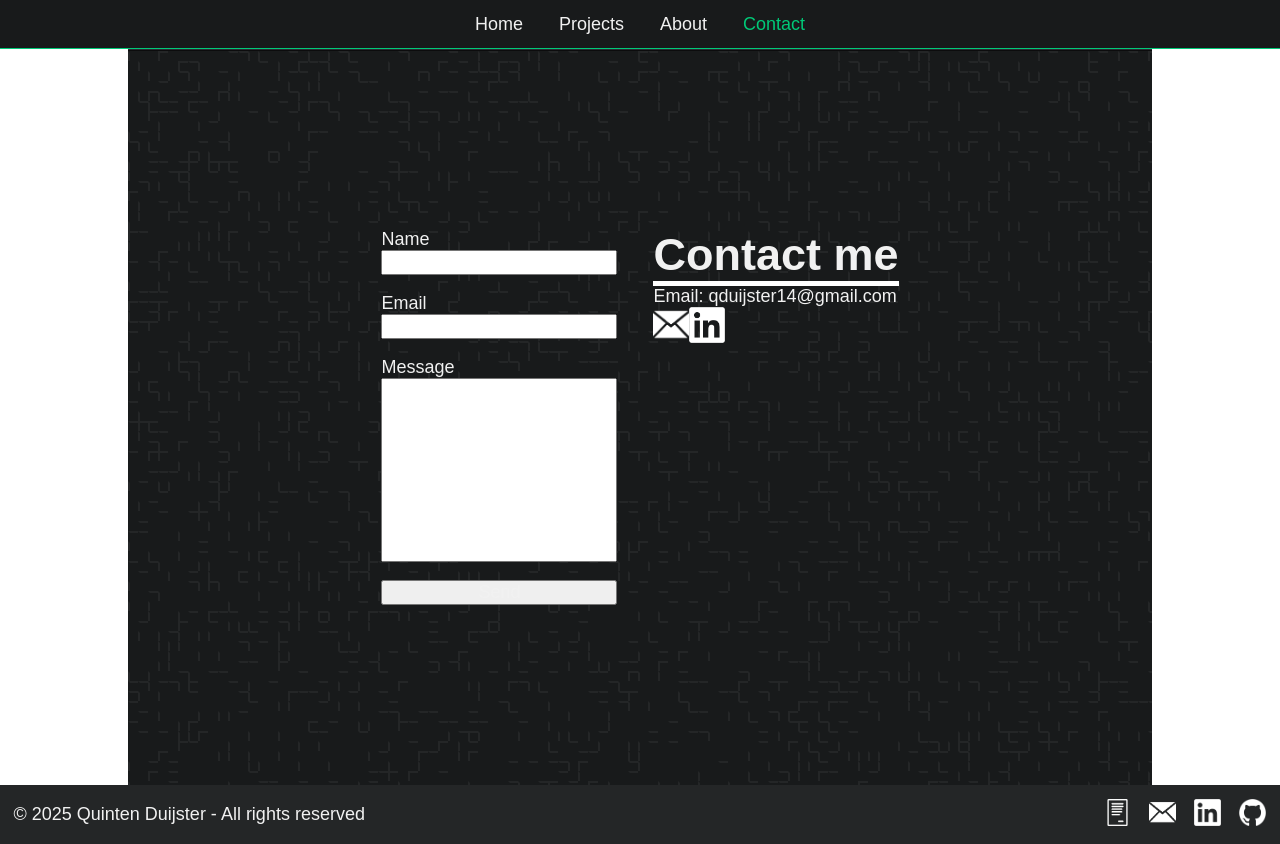
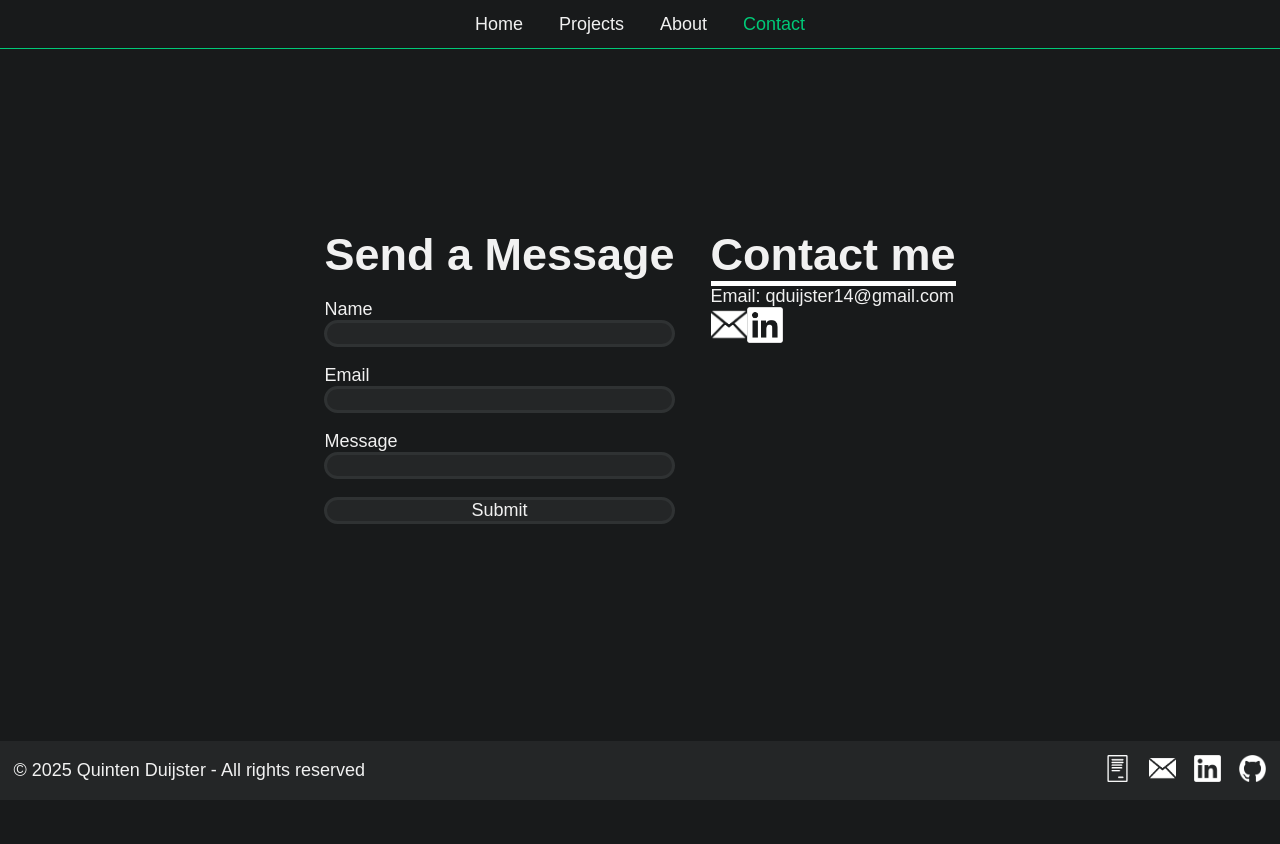
Before and after one commit to Entropire/entropire.github.io, a React (Vite) app: page /contact in a window 1280 px wide. After the commit the page ends 800 px from the top, so only its background shows below. Built offline with nearby package versions, Linux system fonts and the light colour scheme.

Commit message:
whent further on css for contact page

```diff
--- a/src/css/Global.css
+++ b/src/css/Global.css
@@ -36,7 +36,7 @@ h4{
 body{
     background-repeat: repeat;
     background-size: auto;
-
+    background-color: var(--Background-Color);
 
 }
 
--- a/src/css/pages/Contact.module.css
+++ b/src/css/pages/Contact.module.css
@@ -34,3 +34,28 @@
 .ContactInfo img:hover{
     cursor: pointer;
 }
+
+.InputBox {
+  background-color: var(--Forground-Color);
+  border-radius: 1rem;
+  border: 0.2rem solid var(--Border-Color);
+}
+
+.InputBox:focus {
+    outline: none;
+    border: 0.2rem solid var(--Primary-Color);
+}
+
+.SubmitButton{
+    background-color: var(--Forground-Color);
+    border: 0.2rem solid var(--Border-Color);
+      border-radius: 1rem;
+}
+
+.SubmitButton:hover{
+    border-left: none;
+    border-top: none;
+    border-right: 2px var(--Primary-Color) solid;
+    border-bottom: 2px var(--Primary-Color) solid;
+    cursor: pointer;
+}
--- a/src/css/pages/Projects.module.css
+++ b/src/css/pages/Projects.module.css
@@ -2,6 +2,7 @@
     width: 100%;
  	  display: flex;
     flex-direction: row;
+    align-items: flex-start;
     gap: 1rem;
 }
 
@@ -90,8 +91,9 @@
 }
 
 .Card-Container {
-    display: flex;
+    display: inline-flex;
     flex-wrap: wrap;
+    width: fit-content;
     justify-content: flex-start;
     gap: 1rem;
 }
--- a/src/main.tsx
+++ b/src/main.tsx
@@ -1,7 +1,7 @@
 import { StrictMode } from 'react';
 import { createRoot } from 'react-dom/client';
 import { BrowserRouter } from 'react-router-dom';
-import { Routing } from './Routing';
+import { Routing } from './routing';
 
 createRoot(document.getElementById('root')!).render(
   <StrictMode>
--- a/src/pages/Contact.tsx
+++ b/src/pages/Contact.tsx
@@ -1,26 +1,25 @@
 import ContactCSS from "../css/pages/Contact.module.css";
-import CV_Icon from '../assets/icons/CV.png'
 import Email_Icon from '../assets/icons/E-mail.png'
 import Linkedin_Icon from '../assets/icons/Linkedin.png'
-import Github_Icon from '../assets/icons/Github.png'
 
 export const Contact = () => {
     return(
         <div className={ContactCSS.ContectPage}>
             <div className={ContactCSS.ContactForm}>
+                <h2>Send a Message</h2>
                 <label>
                     <span>Name</span>
-                    <input type="text" />
+                    <input className={ContactCSS.InputBox} type="text" />
                 </label>
                 <label>
                     <span>Email</span>
-                    <input type="text" />
+                    <input className={ContactCSS.InputBox} type="text" />
                 </label>
                 <label>
                     <span>Message</span>
-                    <input type="text" className={ContactCSS.Message}/>
+                    <input className={ContactCSS.InputBox} type="text"/>
                 </label>
-                <button>Send</button>
+                <button className={ContactCSS.SubmitButton} type="submit">Submit</button>
             </div>
             <div className={ContactCSS.ContactInfo}>
                 <h2>Contact me</h2>
--- a/src/pages/Projects.tsx
+++ b/src/pages/Projects.tsx
@@ -37,7 +37,14 @@ export const Projects = () => {
                 });
             });
 
-            setFilters(tagFilters);
+            const cleanedFilters: Record<string, string[]> = {};
+            Object.entries(tagFilters).forEach(([key, values]) => {
+            if (values.length > 1) {
+                cleanedFilters[key] = values;
+            }
+            });
+
+            setFilters(cleanedFilters);
         })
         .catch((err) => console.error("Failed to load projects:", err));
 
--- a/src/routing.tsx
+++ b/src/routing.tsx
@@ -6,7 +6,6 @@ import { About } from "./pages/About.tsx"
 import { Contact } from "./pages/Contact.tsx"
 import { NotFound } from "./pages/NotFound.tsx"
 import { Projects } from "./pages/Projects.tsx"
-import Background from './assets/Background.png'
 import './css/Global.css'
 
 export const Routing = () => {
@@ -14,7 +13,7 @@ export const Routing = () => {
     return (
         <>
             <Header/>
-            <main style={{ backgroundImage: `url(${Background})` }}>
+            <main>
                 <Routes>
                     <Route path={"/"} element={<Home/>} />
                     <Route path={"/projects"} element={<Projects/>} />
```
